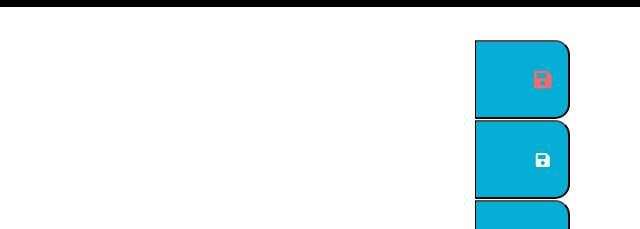
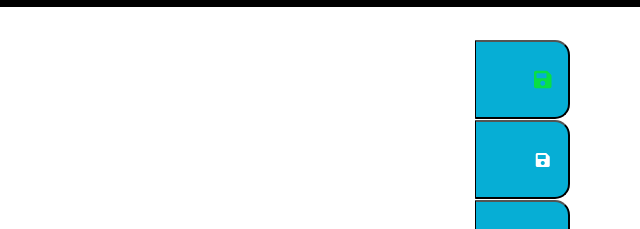
Before and after one commit to marvinjvelasco/Daily-Scheduler, a plain HTML site: page Develop/index.html in a window 1280 px wide. In both pictures the pointer is over the icon 1182 px from the left and 340 px from the top of the page. Shown: the part 261-490 px from the top of the page, 640-1280 px from the left. Drawn offline with nearby package versions, Linux system fonts and the light colour scheme.

```diff
--- a/Develop/assets/css/style.css
+++ b/Develop/assets/css/style.css
@@ -68,5 +68,5 @@ textarea{
 .saveBtn i:hover {
   font-size: 20px;
   transition: all .3s ease-in-out;
-  color: #ff6961;
+  color: #0af502af;
 }
```
Also changed, not shown: Develop/assets/js/script.js (+10 -6 lines).
